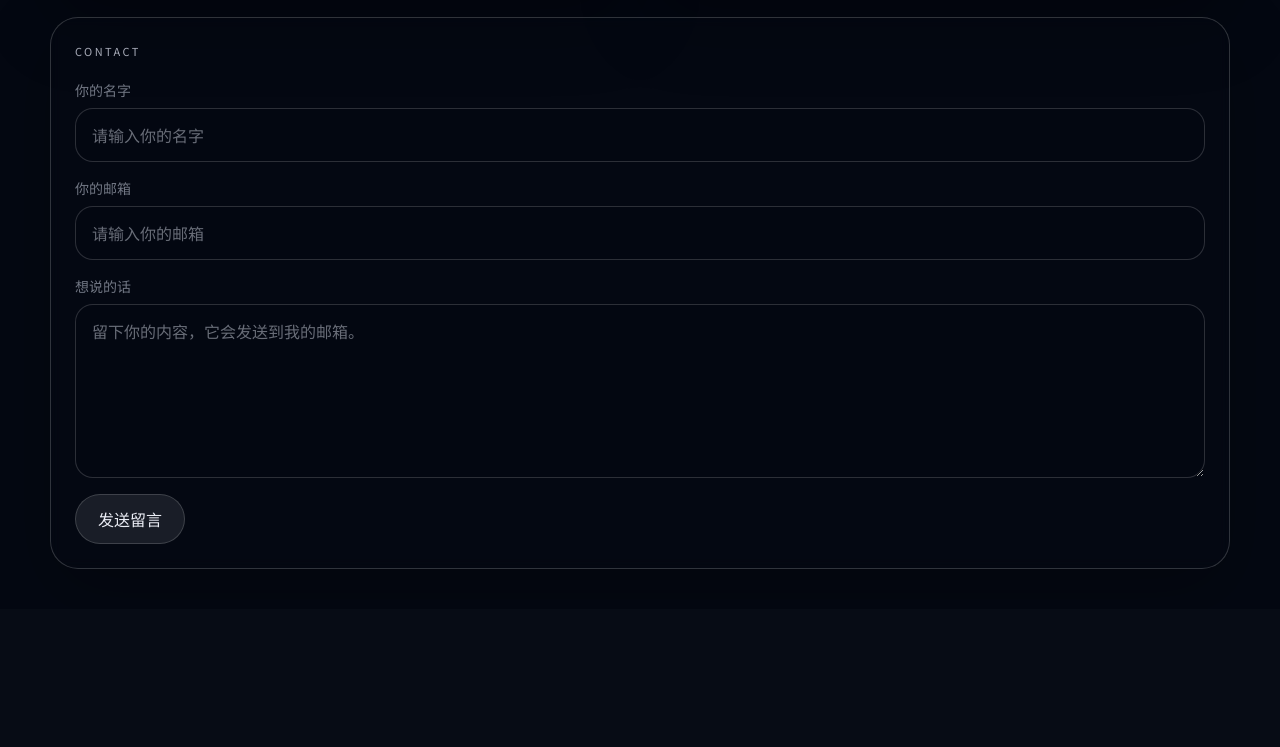
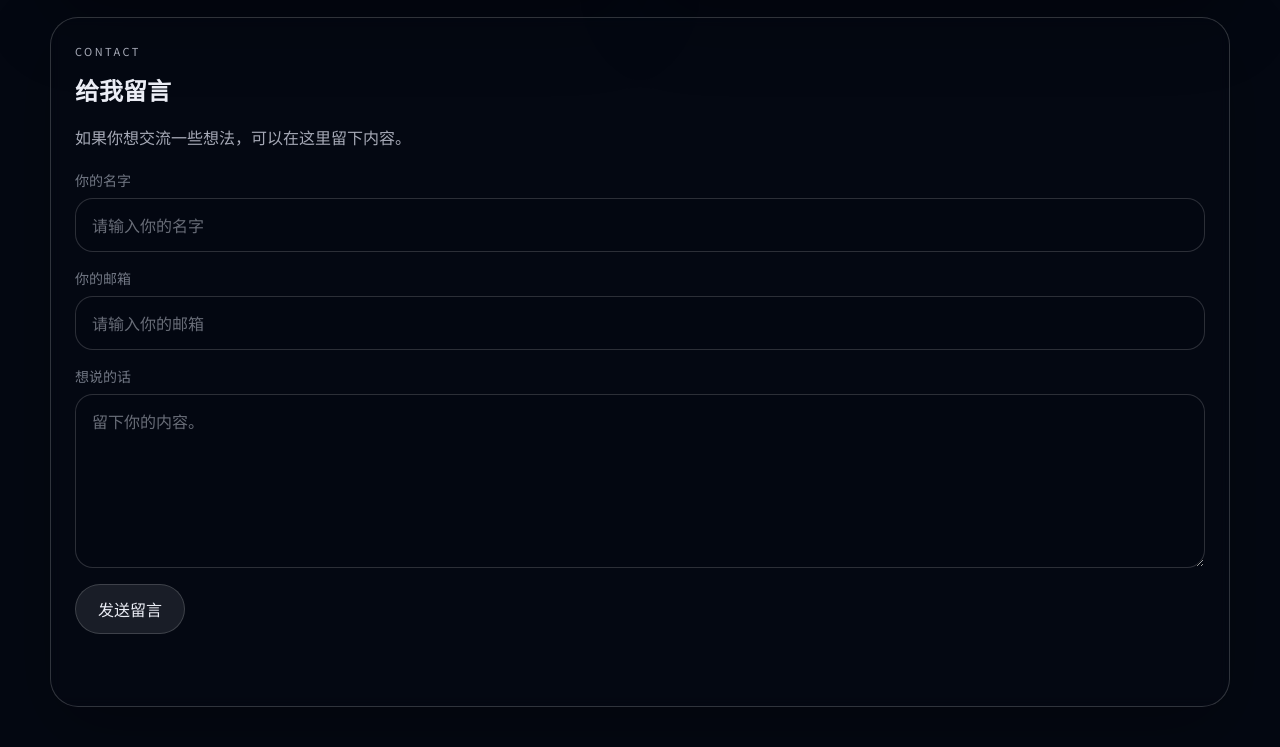
Before and after one commit to Yusky520/my-website, a Flask app: page / in a window 1280 px wide. Shown: the part 829-1576 px from the top of the page. Before the commit the page ends 1398 px from the top, so only its background shows below. Run offline with Flask 3, Linux system fonts and the light colour scheme.

Commit message:
Update index.html

```diff
--- a/templates/index.html
+++ b/templates/index.html
@@ -10,7 +10,7 @@
       href="https://fonts.googleapis.com/css2?family=Cormorant+Garamond:wght@400;500;600&family=Noto+Sans+SC:wght@300;400;500;700&display=swap"
       rel="stylesheet"
     />
-    <link rel="stylesheet" href="{{ url_for('static', filename='style.css') }}?v=20260731-toast2" />
+    <link rel="stylesheet" href="{{ url_for('static', filename='style.css') }}" />
   </head>
   <body>
     <div class="background-stack" aria-hidden="true">
@@ -98,8 +98,8 @@
       <section class="contact card">
         <div class="contact__head">
           <p class="section-tag">Contact</p>
-          <h2></h2>
-          <p></p>
+          <h2>给我留言</h2>
+          <p>如果你想交流一些想法，可以在这里留下内容。</p>
         </div>
 
         <form id="contact-form" class="contact-form">
@@ -116,17 +116,16 @@
             <textarea
               name="message"
               rows="6"
-              placeholder="留下你的内容，它会发送到我的邮箱。"
+              placeholder="留下你的内容。"
               required
             ></textarea>
           </label>
           <button type="submit">发送留言</button>
+          <p id="form-status" class="form-status" aria-live="polite"></p>
         </form>
       </section>
     </main>
 
-    <div id="toast" class="toast" aria-live="polite"></div>
-
-    <script src="{{ url_for('static', filename='app.js') }}?v=20260731-toast2"></script>
+    <script src="{{ url_for('static', filename='app.js') }}"></script>
   </body>
 </html>
```
